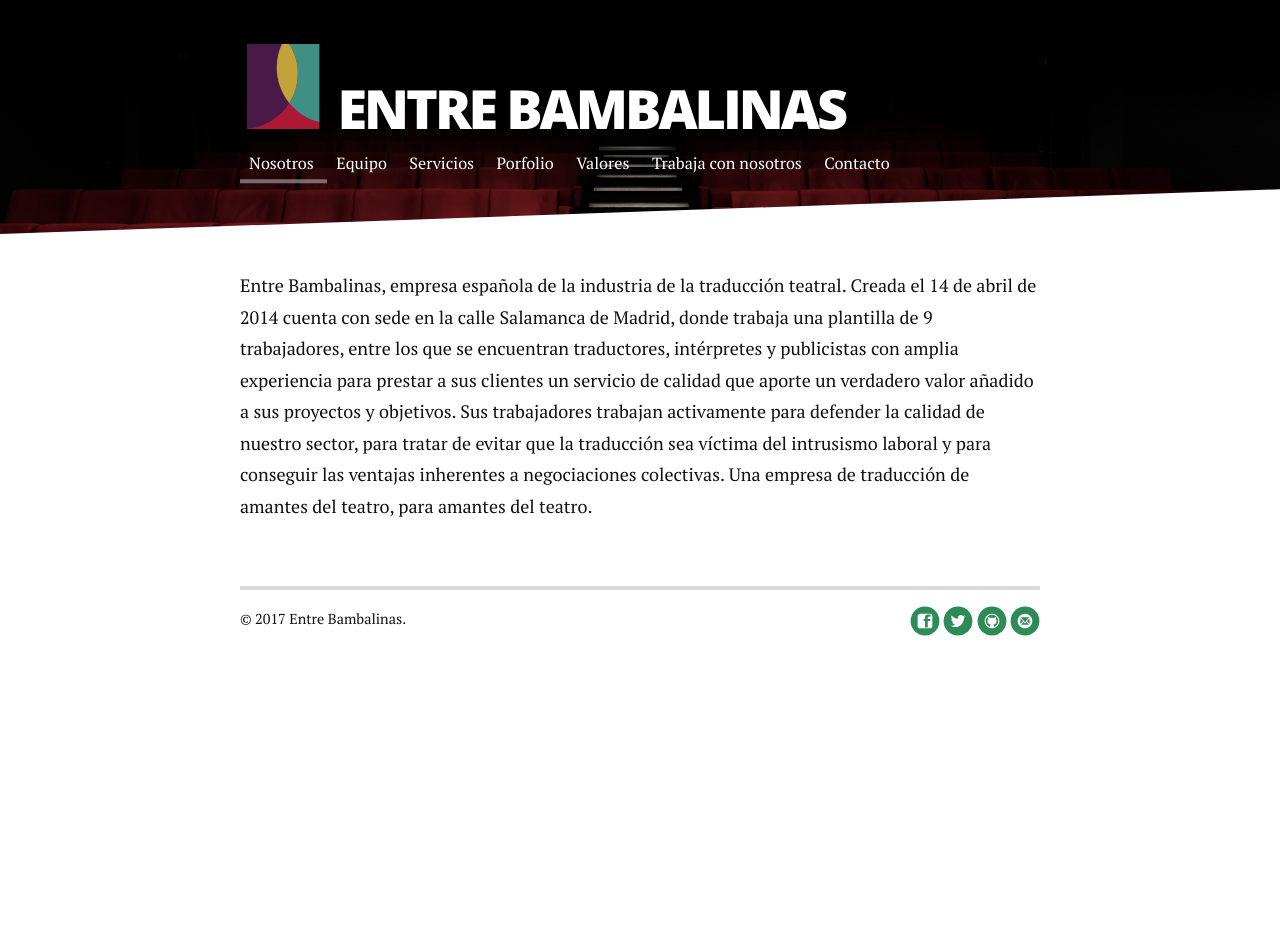
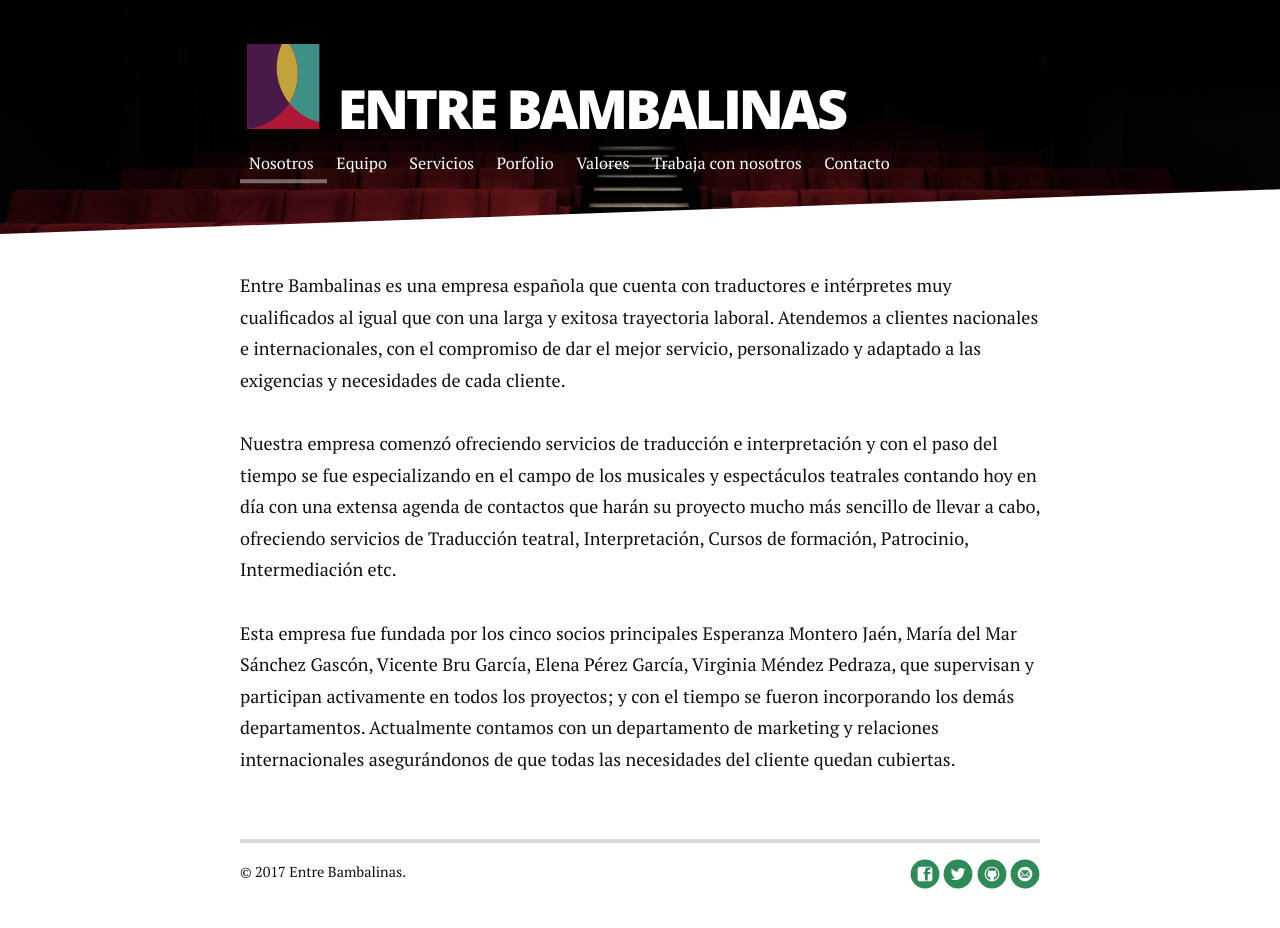
Before and after one commit to entrebambalinas/entrebambalinas.github.io, a Jekyll site: the page built from nosotros.md, in a window 1280 px wide. Built offline with Jekyll 4.4.1, drawn with Linux system fonts in a browser that asks for light colours; nearby versions of some CDN libraries; before the commit the page ends 900 px from its top, so only the background shows below that.

Commit message:
Update nosotros.md

```diff
--- a/nosotros.md
+++ b/nosotros.md
@@ -3,5 +3,8 @@ title: Nosotros
 ---
 
 
-Entre Bambalinas, empresa española de la industria de la traducción teatral. Creada el 14 de abril de 2014 cuenta con sede en la calle Salamanca de Madrid, donde trabaja una plantilla de 9 trabajadores, entre los que se encuentran traductores, intérpretes y publicistas con amplia experiencia para prestar a sus clientes un servicio de calidad que aporte un verdadero valor añadido a sus proyectos y objetivos.
-Sus trabajadores trabajan activamente para defender la calidad de nuestro sector, para tratar de evitar que la traducción sea víctima del intrusismo laboral y para conseguir las ventajas inherentes a negociaciones colectivas. Una empresa de traducción de amantes del teatro, para amantes del teatro.
+Entre Bambalinas es una empresa española que cuenta con traductores e intérpretes muy cualificados al igual que con una larga y exitosa trayectoria laboral.  Atendemos a clientes nacionales e internacionales, con el compromiso de dar el mejor servicio, personalizado y adaptado a las exigencias y necesidades de cada cliente.
+
+Nuestra empresa comenzó ofreciendo servicios de traducción e interpretación y con el paso del tiempo  se fue especializando en el campo de los musicales y espectáculos teatrales contando hoy en día con una extensa agenda de contactos que harán su proyecto mucho más sencillo de llevar a cabo, ofreciendo servicios de Traducción teatral, Interpretación, Cursos de formación, Patrocinio, Intermediación etc.
+
+Esta empresa fue fundada por los cinco socios principales Esperanza Montero Jaén, María del Mar Sánchez Gascón, Vicente Bru García, Elena Pérez García, Virginia Méndez Pedraza, que supervisan y participan activamente en todos los proyectos; y con el tiempo se fueron incorporando los demás departamentos. Actualmente contamos con un departamento de marketing y relaciones internacionales asegurándonos de que todas las necesidades del cliente quedan cubiertas.
```
